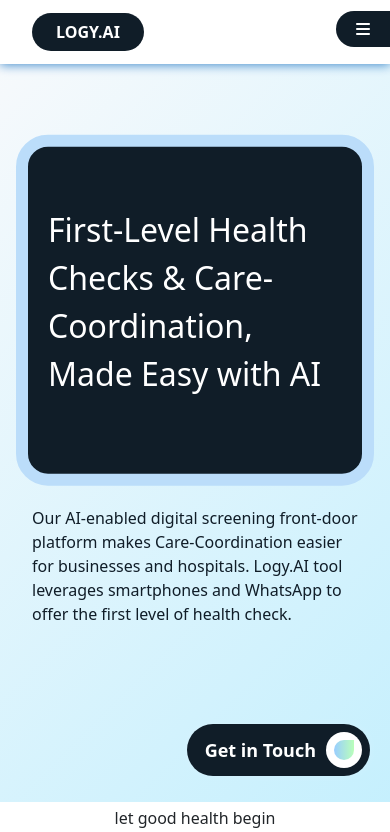
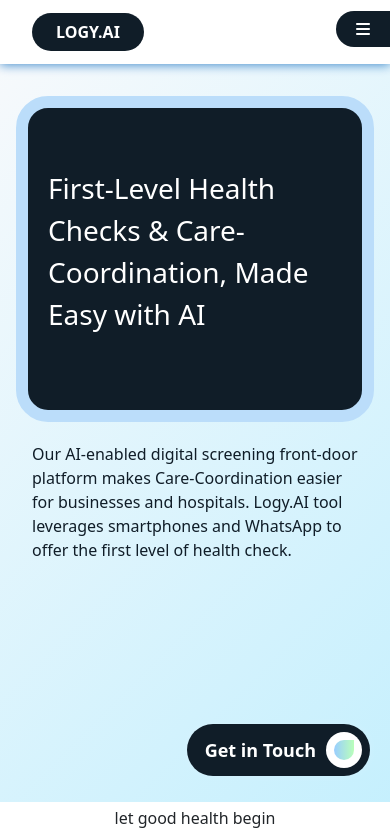
Before and after one commit to Debaprasad-dez/newlogyweb, a React (Create React App) app: page /#/ in a window 390 px wide. Shown: the top 832 px of the page. Built offline with nearby package versions, Linux system fonts and the light colour scheme.

Commit message:
react page deploy 15

```diff
--- a/src/App.css
+++ b/src/App.css
@@ -535,7 +535,7 @@
         width: fit-content;
         max-width: 100%;
         padding: 20px;
-        font-size: 32px;
+        font-size: 28px;
         padding-top: 7vh;
         padding-bottom: 7vh;
     }
@@ -612,7 +612,7 @@
         max-width: 100%;
         margin-right: 16px;
         margin-left: 16px;
-        top: 20%;
+        top: 15%;
         transform: translateY(-5%);
     }
 
```
